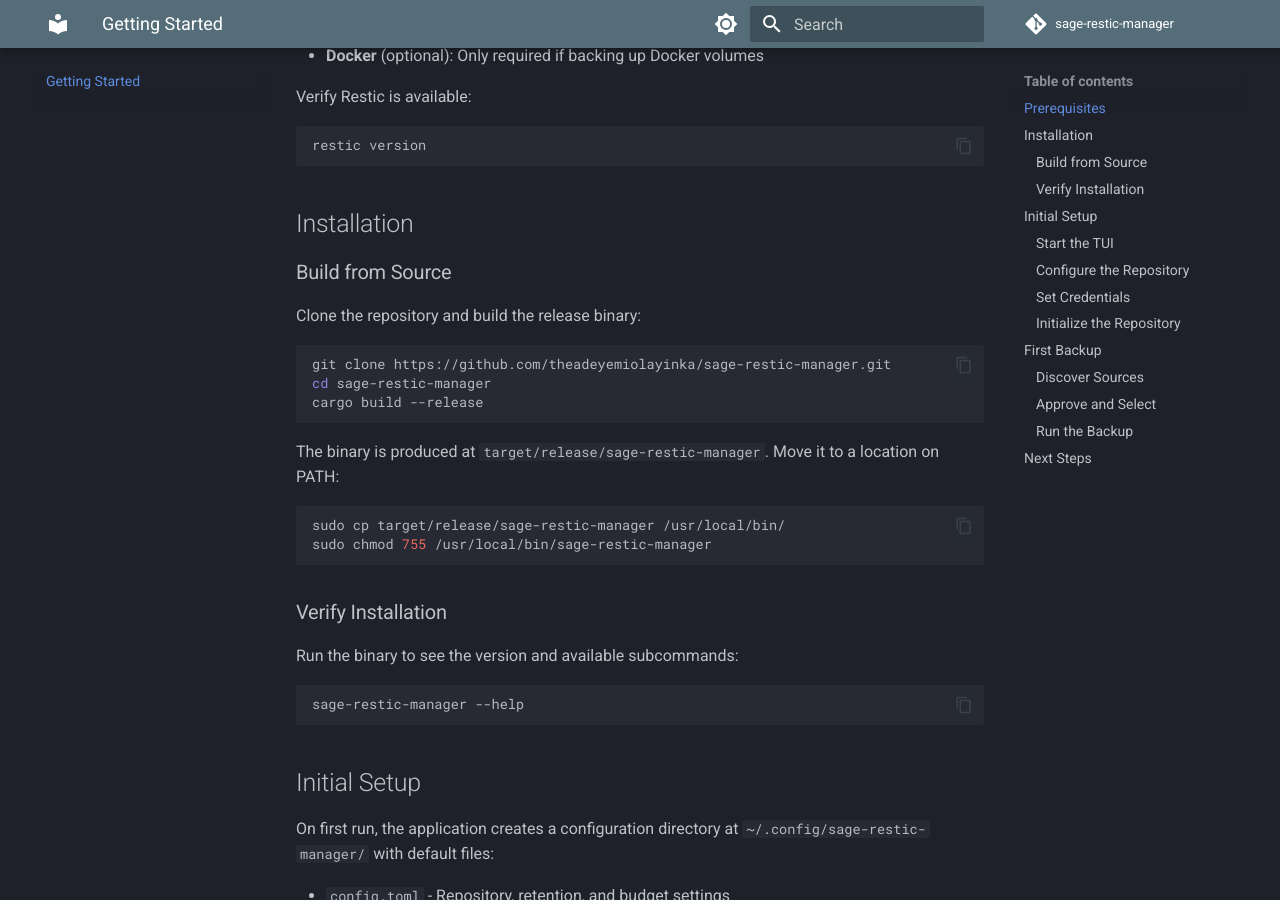
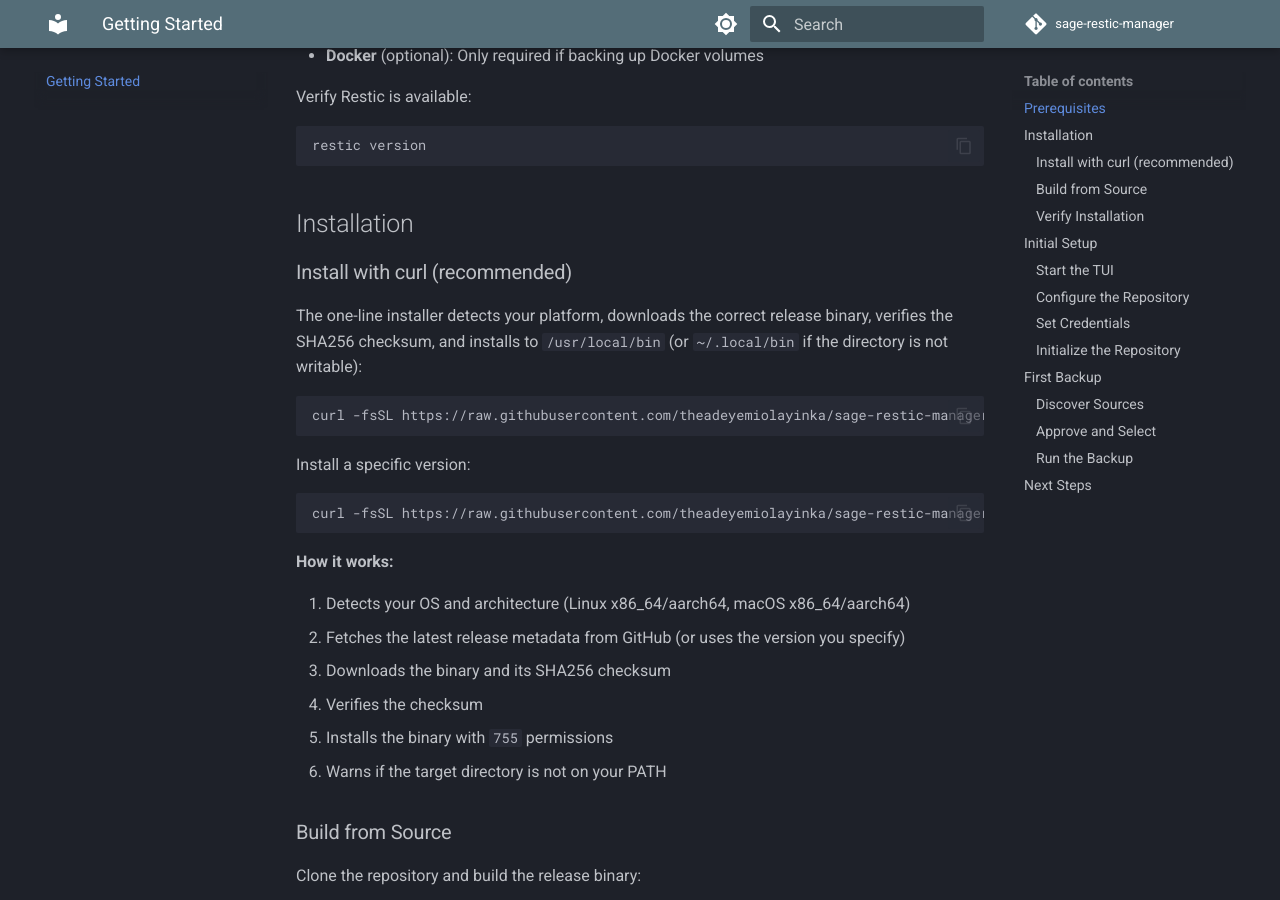
Before and after one commit to theadeyemiolayinka/sage-restic-manager, an MkDocs documentation site: the page built from docs/getting-started.md, in a window 1280 px wide and 900 px high, scrolled down 463 px. Built offline with MkDocs 1.6.1 and Material for MkDocs 9.7.7, drawn with Linux system fonts in a browser that asks for light colours; comment, search, counter and statistics services are not loaded.

Commit message:
feat: add one-line installer script with platform detection and checksum verification

````diff
--- a/docs/getting-started.md
+++ b/docs/getting-started.md
@@ -17,6 +17,29 @@ restic version
 ```
 
 ## Installation
+
+### Install with curl (recommended)
+
+The one-line installer detects your platform, downloads the correct release binary, verifies the SHA256 checksum, and installs to `/usr/local/bin` (or `~/.local/bin` if the directory is not writable):
+
+```bash
+curl -fsSL https://raw.githubusercontent.com/theadeyemiolayinka/sage-restic-manager/main/install.sh | bash
+```
+
+Install a specific version:
+
+```bash
+curl -fsSL https://raw.githubusercontent.com/theadeyemiolayinka/sage-restic-manager/main/install.sh | bash -s -- v0.1.1
+```
+
+**How it works:**
+
+1. Detects your OS and architecture (Linux x86_64/aarch64, macOS x86_64/aarch64)
+2. Fetches the latest release metadata from GitHub (or uses the version you specify)
+3. Downloads the binary and its SHA256 checksum
+4. Verifies the checksum
+5. Installs the binary with `755` permissions
+6. Warns if the target directory is not on your PATH
 
 ### Build from Source
 
````
Also changed, not shown: README.md (+14 -0 lines), 1 other file.
